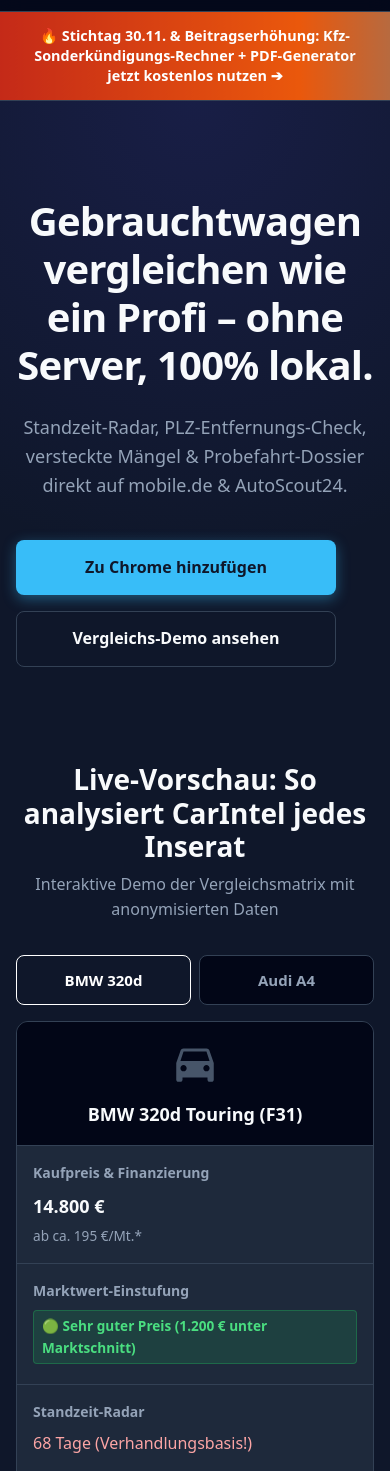
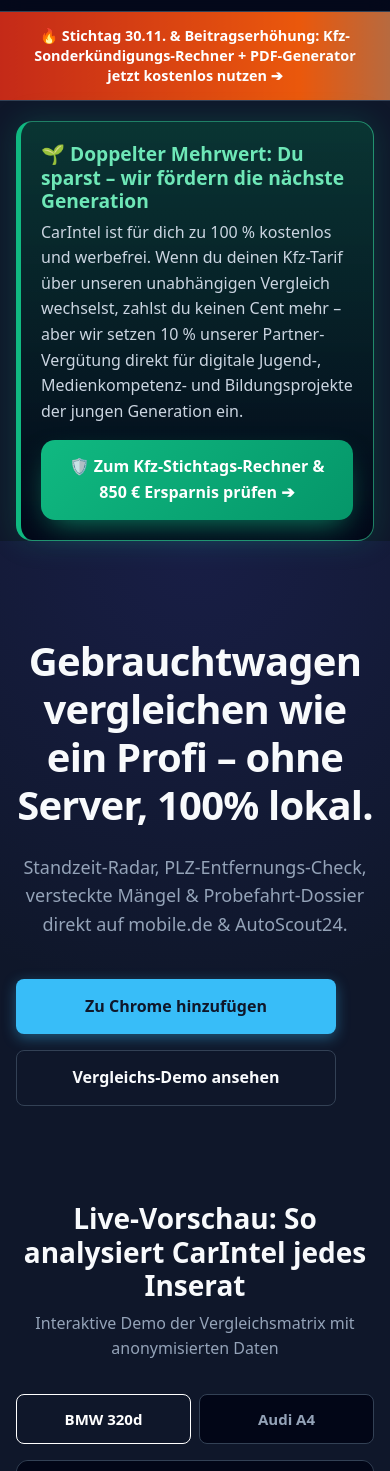
Before and after one commit to ProtonCode99/carintel, a browser extension: page landingpage/index.html in a window 390 px wide. Shown: the part 61-1532 px from the top of the page. Drawn offline with Linux system fonts and the light colour scheme.

Commit message:
fix: add youth donation box and strict 1-column mobile layout to index.html and stichtag.html

```diff
--- a/landingpage/index.html
+++ b/landingpage/index.html
@@ -441,7 +441,7 @@
       display: none;
     }
 
-    @media (max-width: 768px) {
+    @media (max-width: 820px) {
       .mobile-tabs {
         display: flex;
         gap: 8px;
@@ -539,8 +539,11 @@
     }
     html, body { overflow-x: hidden; max-width: 100vw; }
     img, svg, iframe, video { max-width: 100%; }
-    @media (max-width: 768px) {
+    @media (max-width: 820px) {
       .container { padding-left: 16px; padding-right: 16px; }
+      .features-grid, .faq-grid, .showcase, .checklist-section, .hero-actions, .action-btn-group { display: grid !important; grid-template-columns: 1fr !important; }
+      .action-btn-group .btn { width: 100%; }
+      .table-container { max-width: 100%; }
       section { padding: 3rem 0; }
       .features-grid, .faq-grid { grid-template-columns: 1fr !important; }
       .feature-card { padding: 1.25rem; }
@@ -572,6 +575,15 @@
   <!-- Q4 Aktions-Banner -->
   <a href="./stichtag.html" id="stichtag-banner" style="display:block; text-align:center; padding:14px 18px; font-weight:800; font-size:clamp(0.9rem,2.5vw,1.05rem); line-height:1.4; color:#fff; background:linear-gradient(90deg,#b91c1c,#ea580c,#0ea5e9); background-size:200% 100%; animation:stichtagBanner 6s ease-in-out infinite; text-decoration:none; border-bottom:1px solid #334155;">🔥 Stichtag 30.11. &amp; Beitragserhöhung: Kfz-Sonderkündigungs-Rechner + PDF-Generator jetzt kostenlos nutzen ➔</a>
   <style>@keyframes stichtagBanner{0%,100%{background-position:0% 50%}50%{background-position:100% 50%}} #stichtag-banner:hover{filter:brightness(1.12);}</style>
+
+  <!-- Jugend-Spenden-Box -->
+  <section id="youth-box" class="container" style="padding-top:20px; padding-bottom:0;">
+    <div style="background:linear-gradient(180deg,rgba(6,78,59,0.55),rgba(2,6,23,0.9)); border:1px solid rgba(52,211,153,0.6); border-left:5px solid #10b981; border-radius:16px; padding:20px; box-shadow:0 0 30px rgba(16,185,129,0.2);">
+      <h2 style="font-size:1.2rem; color:#6ee7b7; margin-bottom:8px;">🌱 Doppelter Mehrwert: Du sparst – wir fördern die nächste Generation</h2>
+      <p style="color:#cbd5e1; font-size:16px; margin-bottom:16px;">CarIntel ist für dich zu 100 % kostenlos und werbefrei. Wenn du deinen Kfz-Tarif über unseren unabhängigen Vergleich wechselst, zahlst du keinen Cent mehr – aber wir setzen 10 % unserer Partner-Vergütung direkt für digitale Jugend-, Medienkompetenz- und Bildungsprojekte der jungen Generation ein.</p>
+      <a href="./stichtag.html" id="youth-cta" style="display:flex; align-items:center; justify-content:center; text-align:center; width:100%; min-height:58px; padding:14px 18px; border-radius:14px; font-weight:800; font-size:16px; color:#fff; background:linear-gradient(135deg,#10b981,#059669); box-shadow:0 12px 30px -10px rgba(16,185,129,0.7); text-decoration:none;">🛡️ Zum Kfz-Stichtags-Rechner &amp; 850 € Ersparnis prüfen ➔</a>
+    </div>
+  </section>
 
   <!-- Hero Section -->
   <section class="hero container">
```
Also changed, not shown: index.html (+14 -2 lines), landingpage/stichtag.html (+5 -4 lines), stichtag.html (+5 -4 lines).
